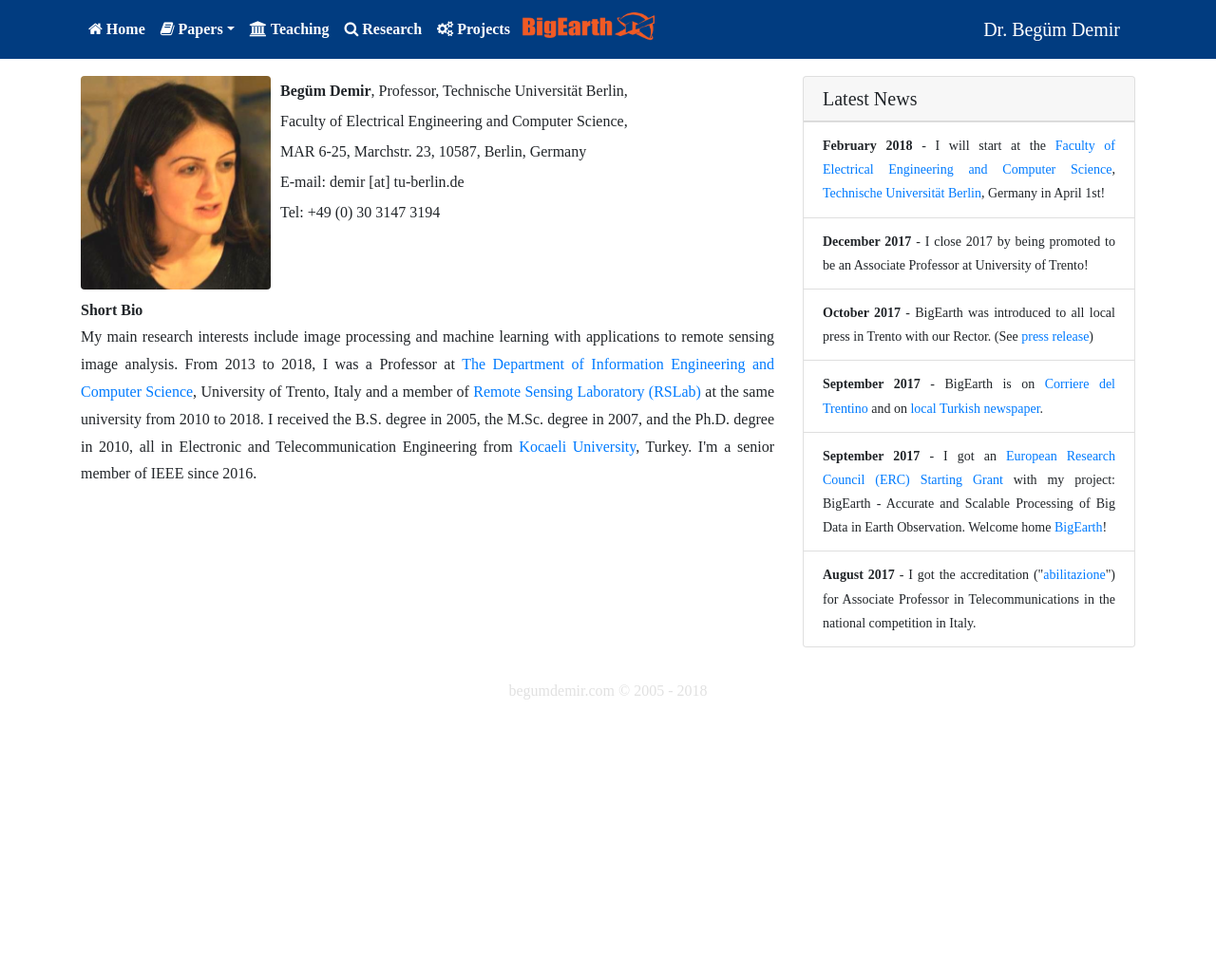
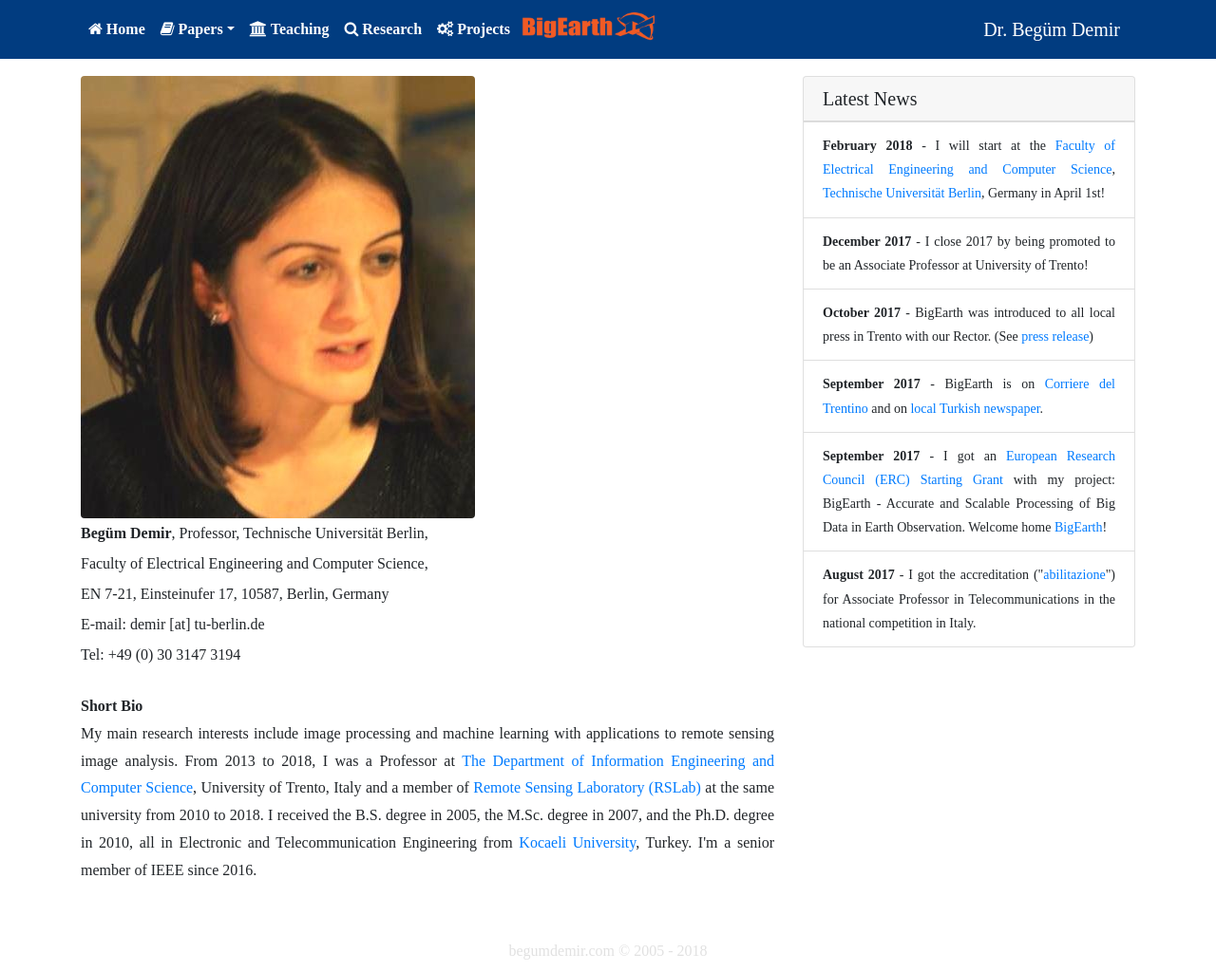
Before and after one commit to zafatar/bd, a Jekyll site: the page built from index.md, in a window 1280 px wide and 1024 px high. Shown: the whole window at 95% size. Built offline with Jekyll 4.4.1, drawn with Linux system fonts in a browser that asks for light colours; nearby versions of some CDN libraries; some web fonts are replaced.

Commit message:
papers updated

```diff
--- a/index.md
+++ b/index.md
@@ -8,11 +8,11 @@ guid: http://www.begumdemir.com/?page_id=1
 
 <div class="col-lg-8 text-left">
 	<div class="row m-0">
-		<img style="margin-right: 10px" src="./assets/images/begum_demir_2.jpg" align="left" width="200px" class="rounded">
+		<img class="profile rounded" src="./assets/images/begum_demir_2.jpg">
 		<p style="line-height: 200%;">
 		<b>Begüm Demir</b>, Professor, Technische Universität Berlin,<br />
 		Faculty of Electrical Engineering and Computer Science, <br />
-		MAR 6-25,  Marchstr. 23, 10587, Berlin, Germany
+		EN 7-21, Einsteinufer 17, 10587, Berlin, Germany
 		<br />
 		E-mail: demir [at] tu-berlin.de
 		<br />
```
